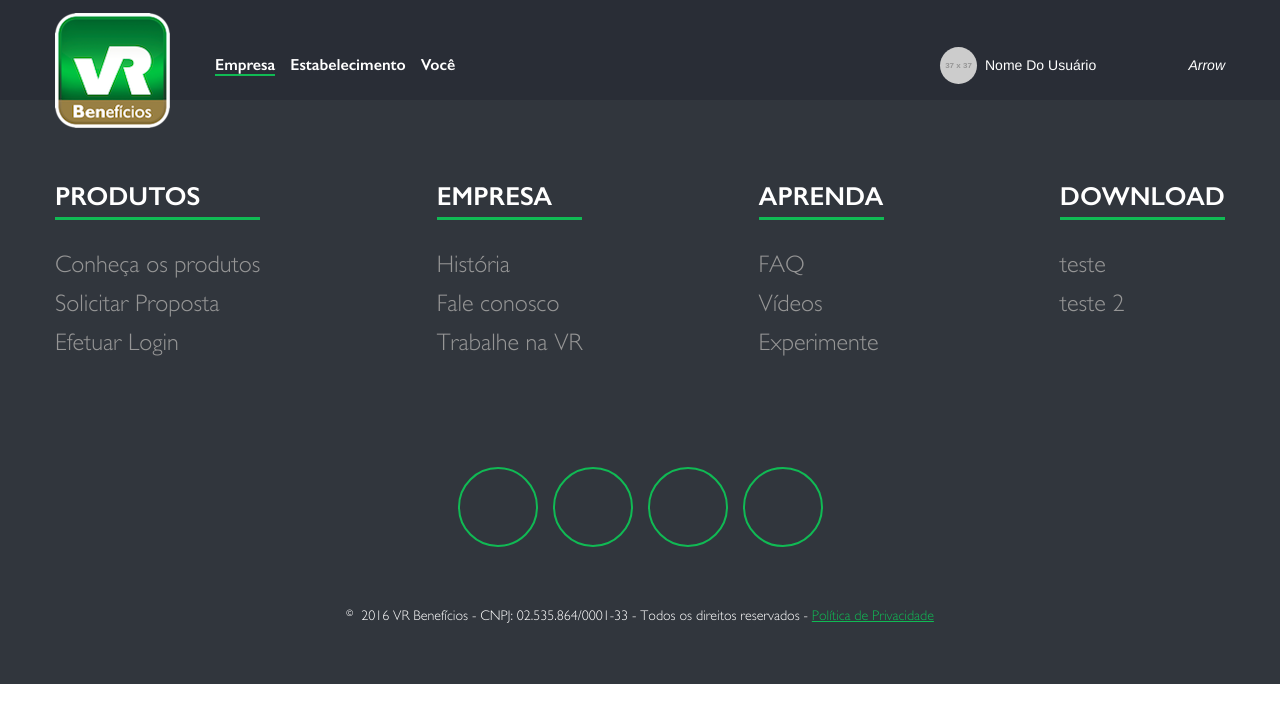
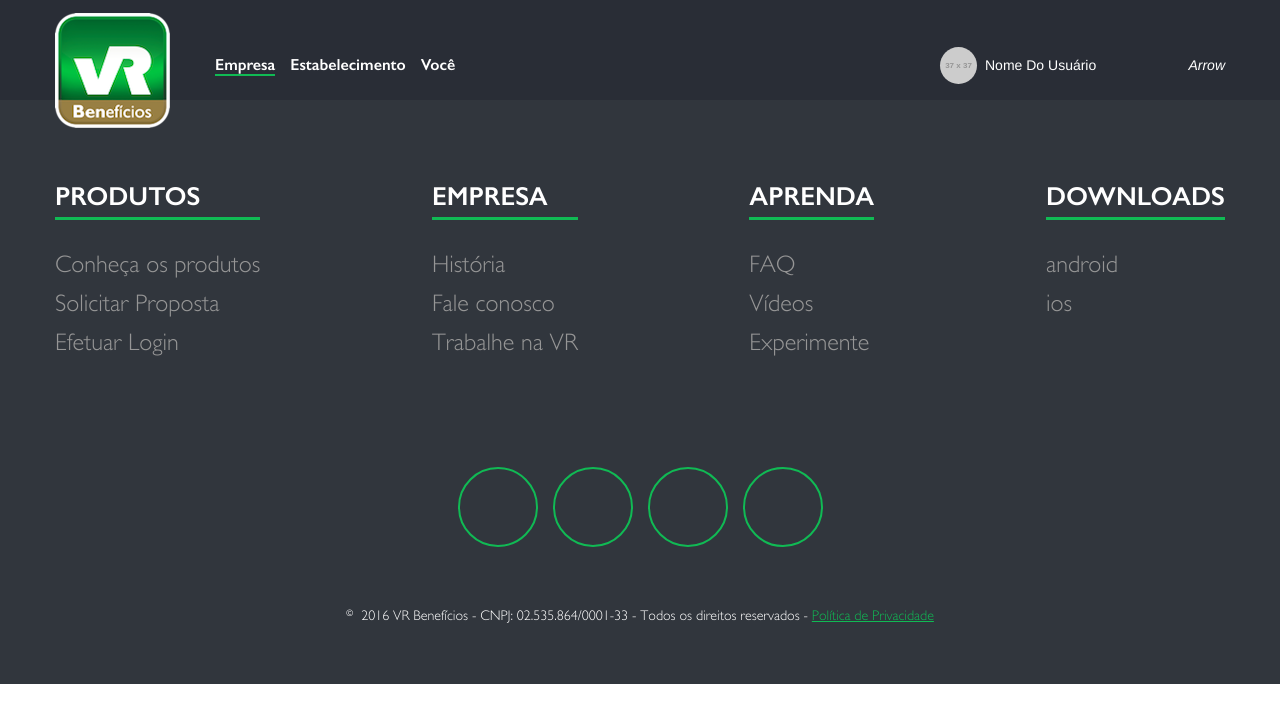
Before and after one commit to vbotio/vr-refactor, an Angular app: page / in a window 1280 px wide. Shown: the top 722 px of the page. Built offline with nearby package versions, Linux system fonts and the light colour scheme.

Commit message:
merge fix

```diff
--- a/src/app/footer/footer/footer.component.html
+++ b/src/app/footer/footer/footer.component.html
@@ -7,6 +7,11 @@
         <li *ngFor="let sub of i.item">
           <a href="">{{sub}}</a>
         </li>
+    </ul>
+    <ul class="menu-footer">
+      <li class="menu-title">Downloads</li>
+      <li><a href="">android</a></li>
+      <li><a href="">ios</a></li>
     </ul>
     <div class="social">
       <ul>
--- a/src/app/footer/footer/footer.component.ts
+++ b/src/app/footer/footer/footer.component.ts
@@ -19,10 +19,6 @@
       {
         "title": "Aprenda",
         "item": ['FAQ', 'Vídeos', 'Experimente']
-      },
-      {
-        "title": "Download",
-        "item": ['teste', 'teste 2']
       }
     ]
    }
--- a/src/app/header/header/header.component.scss
+++ b/src/app/header/header/header.component.scss
@@ -16,6 +16,7 @@
         align-items: center;
         justify-content: space-between;
         padding-top: 30px;
+        max-width: 95%;
         img.logo {
             position: absolute;
             top: 13px;
```
Lines whose indentation alone changed are shown as unchanged.
